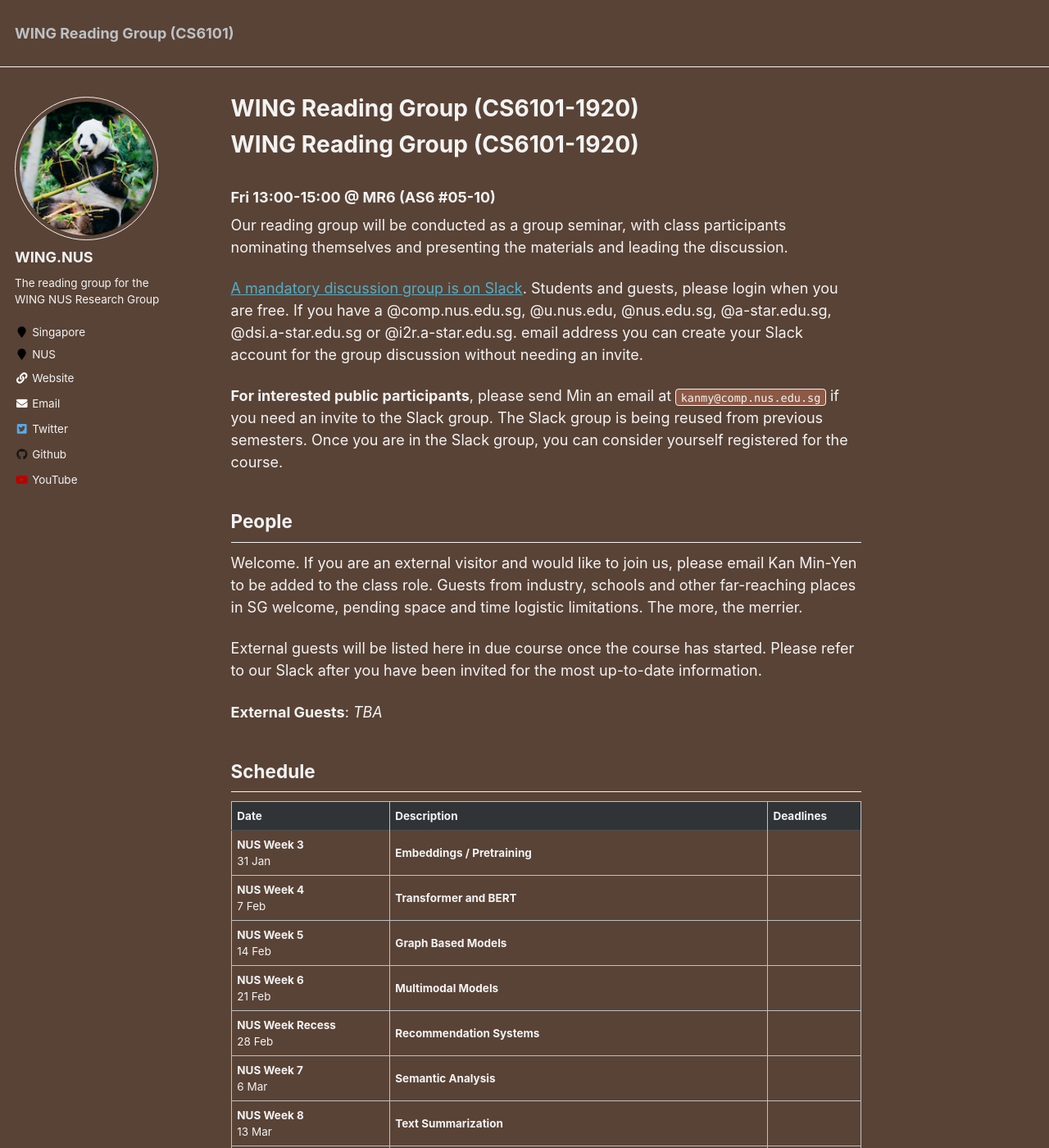
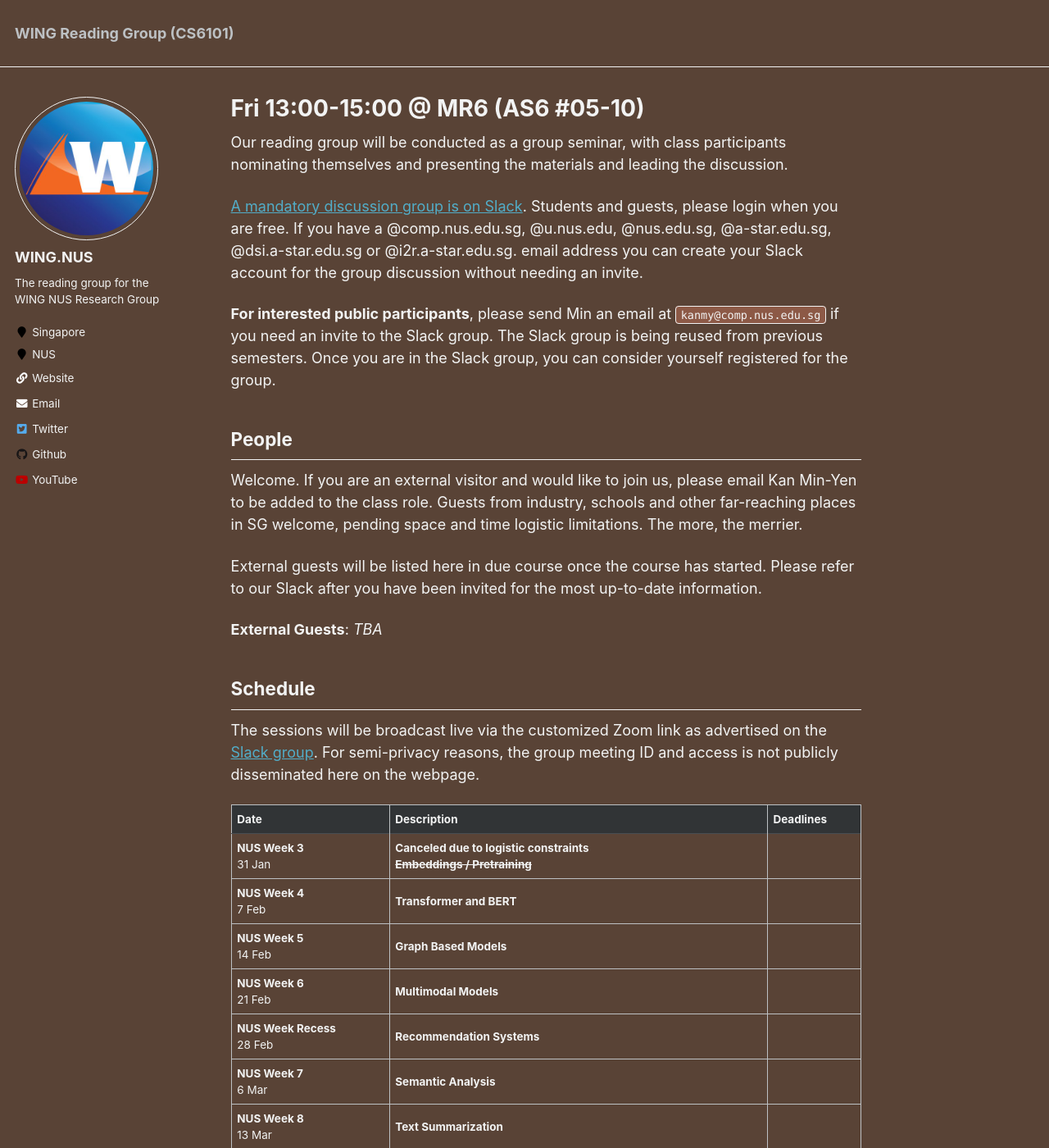
Before and after one commit to WING-NUS/cs6101, a Jekyll site: the page built from _pages/about.md, in a window 1280 px wide and 1400 px high. Shown: the whole window at 82% size. Built offline with Jekyll 4.4.1, drawn with Linux system fonts in a browser that asks for light colours; our own code applies the rules of GitHub Pages for plain Markdown files.

Commit message:
Fix favicon and another try with the title.

````diff
--- a/_config.yml
+++ b/_config.yml
@@ -81,7 +81,7 @@ analytics:
 # Site Author
 author:
   name             : "WING.NUS"
-  avatar           : "jaywennington.png"
+  avatar           : "wing.jpg"
   bio              : "The reading group for the WING NUS Research Group"
   location         : "Singapore"
   employer         : "NUS"
--- a/_pages/about.md
+++ b/_pages/about.md
@@ -1,6 +1,6 @@
 ---
 permalink: /
-# title: "WING NUS Reading Group"
+title: "Fri 13:00-15:00 @ MR6 (AS6 #05-10)"
 excerpt: "About me"
 author_profile: true
 redirect_from:
@@ -8,17 +8,12 @@ redirect_from:
   - /about.html
 ---
 
-### Fri 13:00-15:00 @ MR6 (AS6 #05-10)
-
-<!--
-<img title="Photo by Sarah Lee on Unsplash" alt="Photo by Sarah Lee on Unsplash" src="img/hisarahlee.png" class="img-fluid" style="float:left" height="150" /
--->
 
 Our reading group will be conducted as a group seminar, with class participants nominating themselves and presenting the materials and leading the discussion.
 
 <a href="http://cs6101.slack.com/">A mandatory discussion group is on Slack</a>. Students and guests, please login when you are free. If you have a @comp.nus.edu.sg, @u.nus.edu, @nus.edu.sg, @a-star.edu.sg, @dsi.a-star.edu.sg or @i2r.a-star.edu.sg. email address you can create your Slack account for the group discussion without needing an invite.
 
-**For interested public participants**, please send Min an email at ```kanmy@comp.nus.edu.sg``` if you need an invite to the Slack group.  The Slack group is being reused from previous semesters.  Once you are in the Slack group, you can consider yourself registered for the course.
+**For interested public participants**, please send Min an email at ```kanmy@comp.nus.edu.sg``` if you need an invite to the Slack group.  The Slack group is being reused from previous semesters.  Once you are in the Slack group, you can consider yourself registered for the group.
 
 ## People
 
@@ -28,7 +23,10 @@ External guests will be listed here in due course once the course has started. P
 
 **External Guests**: _TBA_
 
+
 ## Schedule
+
+The sessions will be broadcast live via the customized Zoom link as advertised on the [Slack group](http://cs6101.slack.com).  For semi-privacy reasons, the group meeting ID and access is not publicly disseminated here on the webpage.
 
 <table class="table table-striped">
 <thead class="thead-inverse"><tr><th>Date</th><th width="60%">Description</th><th>Deadlines</th></tr></thead>
@@ -38,7 +36,8 @@ External guests will be listed here in due course once the course has started. P
   </td>
   <td>
   <strong>
-Embeddings / Pretraining
+Canceled due to logistic constraints <br/>
+<s>Embeddings / Pretraining</s>
     </strong>
 <br />
 <!--  [&nbsp;«&nbsp;<a href="#" data-toggle="#div1">Recording&nbsp;@&nbsp;YouTube&nbsp;</a>&nbsp;]
--- a/index.md
+++ /dev/null
@@ -1,181 +0,0 @@
-# WING Reading Group (CS6101-1920)
-### Fri 13:00-15:00 @ MR6 (AS6 #05-10)
-
-<!--
-<img title="Photo by Sarah Lee on Unsplash" alt="Photo by Sarah Lee on Unsplash" src="img/hisarahlee.png" class="img-fluid" style="float:left" height="150" /
--->
-
-Our reading group will be conducted as a group seminar, with class participants nominating themselves and presenting the materials and leading the discussion.
-
-<a href="http://cs6101.slack.com/">A mandatory discussion group is on Slack</a>. Students and guests, please login when you are free. If you have a @comp.nus.edu.sg, @u.nus.edu, @nus.edu.sg, @a-star.edu.sg, @dsi.a-star.edu.sg or @i2r.a-star.edu.sg. email address you can create your Slack account for the group discussion without needing an invite.
-
-**For interested public participants**, please send Min an email at ```kanmy@comp.nus.edu.sg``` if you need an invite to the Slack group.  The Slack group is being reused from previous semesters.  Once you are in the Slack group, you can consider yourself registered for the course.
-
-## People
-
-Welcome. If you are an external visitor and would like to join us, please email Kan Min-Yen to be added to the class role. Guests from industry, schools and other far-reaching places in SG welcome, pending space and time logistic limitations. The more, the merrier.
-
-External guests will be listed here in due course once the course has started. Please refer to our Slack after you have been invited for the most up-to-date information.
-
-**External Guests**: _TBA_
-
-## Schedule
-
-<table class="table table-striped">
-<thead class="thead-inverse"><tr><th>Date</th><th width="60%">Description</th><th>Deadlines</th></tr></thead>
-<tbody>
-<tr>
-  <td><b>NUS Week 3</b><br />31 Jan
-  </td>
-  <td>
-  <strong>
-Embeddings / Pretraining
-    </strong>
-<br />
-<!--  [&nbsp;«&nbsp;<a href="#" data-toggle="#div1">Recording&nbsp;@&nbsp;YouTube&nbsp;</a>&nbsp;]
-<div id="div1" style="display:none">
-  <iframe width="700" height="500" src="https://www.youtube.com/embed/i4Y5e9f2gcE" frameborder="0" allow="accelero\
-meter; autoplay; encrypted-media; gyroscope; picture-in-picture" allowfullscreen=""></iframe>
-</div>
--->
-  </td>
-  <td>
-  </td>
-</tr>
-<tr>
-  <td><b>NUS Week 4</b><br />7 Feb
-  </td>
-  <td>
-    <strong>
-    Transformer and BERT
-    </strong>
-<br />
-  </td>
-  <td>
-  </td>
-</tr>
-<tr>
-  <td><b>NUS Week 5</b><br />14 Feb
-  </td>
-  <td><strong>
-    Graph Based Models
-  </strong>
-<br />
-  </td>
-  <td>
-  </td>
-</tr>
-<tr>
-  <td><b>NUS Week 6</b><br />21 Feb
-  </td>
-  <td>
-  <strong>
-    Multimodal Models
-  </strong>
-</td>
-  <td>
-</td>
-</tr>
-<tr>
-  <td><b>NUS Week Recess</b><br />28 Feb
-  </td>
-  <td>
-  <strong>
-    Recommendation Systems
-  </strong>
-  </td>
-  <td>
-  </td>
-</tr>
-<tr>
-  <td><b>NUS Week 7</b><br />6 Mar
-  </td>
-  <td>
-  <strong>
-    Semantic Analysis
-  </strong>
-<td></td>
-<tr>
-  <td><b>NUS Week 8</b><br />13 Mar
-  </td>
-  <td>
-  <strong>
-    Text Summarization
-  </strong>
-</td>
-  <td>
-  </td>
-</tr>
-<tr>
-  <td><b>NUS Week 9</b><br />20 Mar
-  </td>
-  <td>
-  <strong>
-    Named Entity Recognition/ Information Extraction
-  </strong>
-</td>
-  <td></td>
-</tr>
-<tr>
-  <td><b>NUS Week 10</b><br />27 Mar
-  </td>
-  <td>
-  <strong>
-    Machine Reading Comprehension
-  </strong>
-  </td>
-  <td>
-  </td>
-</tr>
-<tr>
-  <td><b>NUS Week 11</b><br />3 Apr
-  </td>
-  <td>
-  <strong>
-    Neural Machine Translation
-  </strong>
-  </td>
-  <td>
-  </td>
-</tr>
-<tr>
-  <td><b>NUS Week 12</b><br />10 Apr
-  </td>
-  <td>
-    <strong>
-      Dialogue and Discourse
-    </strong>
-</td>
-  <td>
-  </td>
-</tr>
-<tr>
-  <td><b>NUS Week 13</b><br />17 Apr
-  </td>
-  <td>
-    <strong>
-      Entity Linking
-    </strong>
-</td>
-  <td>
-  </td>
-</tr>
-</td></tr></tbody></table>
-
-Other topics: Knowledge Graphs and Neural Question Generation
-
-## Links
-
-General Texts:
-
-1. **Ian Goodfellow, Yoshua Bengio and Aaron Courville _Deep Learning_  - an MIT Press book** <a href="http://www.deeplearningbook.org/">http://www.deeplearningbook.org/</a>
-1. **Michael A. Nielsen, _Neural Networks and Deep Learning_** - free, general e-book - <a href="http://neuralnetworksanddeeplearning.com/">http://neuralnetworksanddeeplearning.com/</a>
-
-Previous CS6101 versions run by Min
-
-1. **Deep Reinforcement Learning** - <a href="http://www.comp.nus.edu.sg/~kanmy/courses/6101_1820/">http://www.comp.nus.edu.sg/~kanmy/courses/6101_1820</a>
-1. **Deep Learning for NLP** (reprise) - <a href="http://www.comp.nus.edu.sg/~kanmy/courses/6101_1810/">http://www.comp.nus.edu.sg/~kanmy/courses/6101_1810</a>
-1. **Deep Learning via Fast.AI** - <a href="http://www.comp.nus.edu.sg/~kanmy/courses/6101_2017_2/">http://www.comp.nus.edu.sg/~kanmy/courses/6101_2017_2/</a>
-1. **Deep Learning for Vision** - <a href="http://www.comp.nus.edu.sg/~kanmy/courses/6101_2017/">http://www.comp.nus.edu.sg/~kanmy/courses/6101_2017/</a>
-1. **Deep Learning for NLP** - <a href="http://www.comp.nus.edu.sg/~kanmy/courses/6101_2016_2/">http://www.comp.nus.edu.sg/~kanmy/courses/6101_2016_2/</a>
-1. **MOOC Research** - <a href="http://www.comp.nus.edu.sg/~kanmy/courses/6101_2016/">http://www.comp.nus.edu.sg/~kanmy/courses/6101_2016/</a>
````
Also changed, not shown: images/wing.jpg (added), 1 other file.
